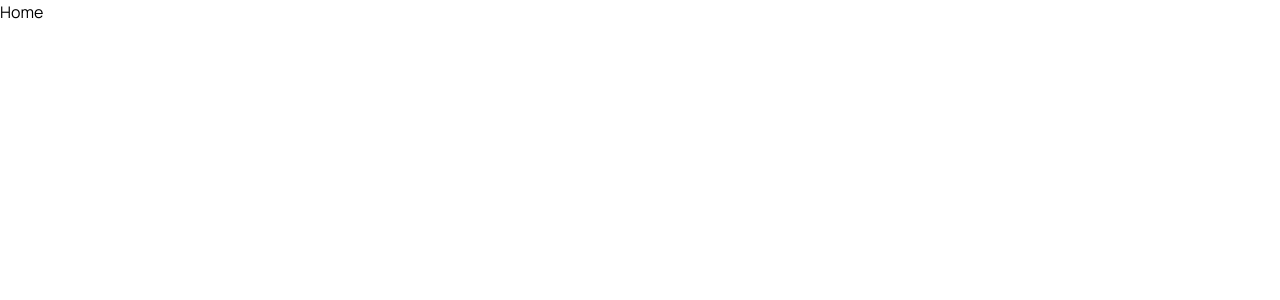
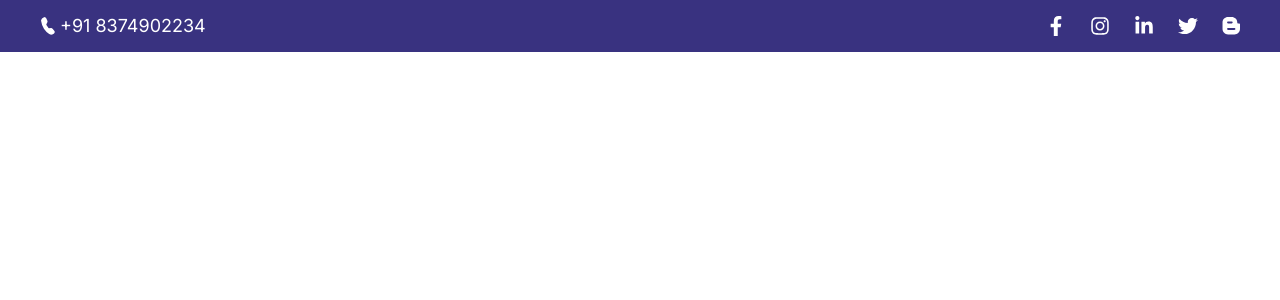
Before and after one commit to eric4477/online-book-store, a React (Vite) app: page /home in a window 1280 px wide. Shown: the top 300 px of the page. Built offline with nearby package versions, Linux system fonts and the light colour scheme.

Commit message:
Implement responsive SocialNavbar with Material UI HamburgerMenu

```diff
--- a/package.json
+++ b/package.json
@@ -12,11 +12,13 @@
   "dependencies": {
     "@emotion/react": "^11.13.0",
     "@emotion/styled": "^11.13.0",
+    "@mui/icons-material": "^5.16.7",
     "@mui/material": "^5.16.7",
     "axios": "^1.7.4",
     "react": "^18.3.1",
     "react-dom": "^18.3.1",
     "react-hook-form": "^7.52.2",
+    "react-icons": "^5.3.0",
     "react-router-dom": "^6.26.0"
   },
   "devDependencies": {
--- /dev/null
+++ b/src/assets/icons/CustomIcon.tsx
@@ -0,0 +1,18 @@
+function CustomIcon({ color }: { color: string }) {
+  return (
+    <svg
+      width="18"
+      height="18"
+      viewBox="0 0 14 14"
+      fill="none"
+      xmlns="http://www.w3.org/2000/svg"
+    >
+      <path
+        d="M4.69755 0C3.55891 0 2.4669 0.452324 1.66176 1.25747C0.856621 2.06261 0.404297 3.15461 0.404297 4.29326V9.30205C0.404297 10.4407 0.856621 11.5327 1.66176 12.3378C2.4669 13.143 3.55891 13.5953 4.69755 13.5953H9.70635C10.845 13.5953 11.937 13.143 12.7421 12.3378C13.5473 11.5327 13.9996 10.4407 13.9996 9.30205V5.72434C13.9996 5.53457 13.9242 5.35257 13.79 5.21838C13.6558 5.08419 13.4738 5.0088 13.2841 5.0088H12.5685C12.3787 5.0088 12.1967 4.93341 12.0626 4.79922C11.9284 4.66503 11.853 4.48303 11.853 4.29326C11.853 3.15461 11.4007 2.06261 10.5955 1.25747C9.79037 0.452324 8.69836 0 7.55972 0H4.69755ZM4.69755 3.57771H7.55972C7.95327 3.57771 8.27526 3.89971 8.27526 4.29326C8.27526 4.6868 7.95327 5.0088 7.55972 5.0088H4.69755C4.304 5.0088 3.98201 4.6868 3.98201 4.29326C3.98201 3.89971 4.304 3.57771 4.69755 3.57771ZM4.69755 8.58651H9.70635C10.0999 8.58651 10.4219 8.9085 10.4219 9.30205C10.4219 9.6956 10.0999 10.0176 9.70635 10.0176H4.69755C4.304 10.0176 3.98201 9.6956 3.98201 9.30205C3.98201 8.9085 4.304 8.58651 4.69755 8.58651Z"
+        fill={color}
+      />
+    </svg>
+  );
+}
+
+export default CustomIcon;
--- a/src/index.css
+++ b/src/index.css
@@ -1,8 +1,15 @@
 @import url("https://fonts.googleapis.com/css2?family=Manrope:wght@200..800&family=Montserrat:ital,wght@0,100..900;1,100..900&family=Poppins:ital,wght@0,100;0,200;0,300;0,400;0,500;0,600;0,700;0,800;0,900;1,100;1,200;1,300;1,400;1,500;1,600;1,700;1,800;1,900&display=swap");
+@import url("https://fonts.googleapis.com/css2?family=Inter:ital,opsz,wght@0,14..32,100..900;1,14..32,100..900&display=swap");
 @tailwind base;
 @tailwind components;
 @tailwind utilities;
 
-body {
-  @apply font-manrope;
+* {
+  padding: 0;
+  margin: 0;
+  box-sizing: border-box;
 }
+
+.MuiButtonBase-root {
+  padding: 0 !important;
+}
--- a/src/pages/auth/Login/Login.tsx
+++ b/src/pages/auth/Login/Login.tsx
@@ -41,7 +41,7 @@ function Login() {
   const [rememberMe, setRememberMe] = useState(false);
 
   return (
-    <div className="login-page flex-grow pt-12">
+    <div className="login-page flex-grow pt-12 font-manrope">
       <div className="login-logo flex items-center justify-center">
         <img className="object-cover" src={logoImg} alt="logo" />
       </div>
--- a/src/pages/master/Home/Home.tsx
+++ b/src/pages/master/Home/Home.tsx
@@ -1,5 +1,13 @@
+import SocialNavbar from "../../../shared/SocialNavbar";
+
 function Home() {
-  return <div>Home</div>;
+  return (
+    <div className="font-inter">
+      <header>
+        <SocialNavbar />
+      </header>
+    </div>
+  );
 }
 
 export default Home;
--- /dev/null
+++ b/src/shared/HamburgerMenu.tsx
@@ -0,0 +1,78 @@
+import React, { useState } from "react";
+import MenuIcon from "@mui/icons-material/Menu";
+import IconButton from "@mui/material/IconButton";
+import Menu from "@mui/material/Menu";
+
+import {
+  FaFacebookF,
+  FaInstagram,
+  FaLinkedinIn,
+  FaTwitter,
+} from "react-icons/fa";
+import CustomIcon from "../assets/icons/CustomIcon";
+
+const HamburgerMenu = () => {
+  const [anchorEl, setAnchorEl] = useState<null | HTMLElement>(null);
+
+  const handleClick = (event: React.MouseEvent<HTMLButtonElement>) => {
+    setAnchorEl(event.currentTarget);
+  };
+
+  const handleClose = () => {
+    setAnchorEl(null);
+  };
+
+  return (
+    <div className="sm:hidden">
+      <IconButton
+        className="p-0"
+        edge="start"
+        color="inherit"
+        aria-label="menu"
+        onClick={handleClick}
+      >
+        <MenuIcon />
+      </IconButton>
+      <Menu
+        anchorEl={anchorEl}
+        open={Boolean(anchorEl)}
+        onClose={handleClose}
+        sx={{
+          "& .MuiMenu-paper": {
+            "@media (min-width: 640px)": {
+              display: "none",
+            },
+            marginTop: "7px",
+          },
+        }}
+        MenuListProps={{
+          style: {
+            display: "flex",
+            flexDirection: "column",
+            alignItems: "center",
+            gap: "15px",
+            padding: "15px",
+          },
+        }}
+      >
+        <a href="#" onClick={handleClose}>
+          <FaFacebookF className="text-[20px]" />
+        </a>
+        <a href="#" onClick={handleClose}>
+          <FaInstagram className="text-[20px]" />
+        </a>
+        <a href="#" onClick={handleClose}>
+          <FaLinkedinIn className="text-[20px]" />
+        </a>
+        <a href="#" onClick={handleClose}>
+          <FaTwitter className="text-[20px]" />
+        </a>
+        <a href="#" onClick={handleClose}>
+          <CustomIcon color="black" />
+        </a>
+      </Menu>
+    </div>
+  );
+};
+
+export default HamburgerMenu;
--- /dev/null
+++ b/src/shared/SocialNavbar.tsx
@@ -0,0 +1,40 @@
+import { BsFillTelephoneFill } from "react-icons/bs";
+import HamburgerMenu from "./HamburgerMenu";
+import {
+  FaFacebookF,
+  FaInstagram,
+  FaLinkedinIn,
+  FaTwitter,
+} from "react-icons/fa";
+import CustomIcon from "../assets/icons/CustomIcon";
+
+function SocialNavbar() {
+  return (
+    <nav className="py-3 px-10 flex items-center justify-between bg-[#393280] text-white max-sm:px-5">
+      <div className="contact-phone flex items-center gap-1">
+        <BsFillTelephoneFill className="transform rotate-12" />
+        <span className="text-lg">+91 8374902234</span>
+      </div>
+      <div className="social-links flex items-center gap-6 max-sm:hidden">
+        <a href="#">
+          <FaFacebookF className="text-[20px]" />
+        </a>
+        <a href="#">
+          <FaInstagram className="text-[20px]" />
+        </a>
+        <a href="#">
+          <FaLinkedinIn className="text-[20px]" />
+        </a>
+        <a href="#">
+          <FaTwitter className="text-[20px]" />
+        </a>
+        <a href="#">
+          <CustomIcon color="white" />
+        </a>
+      </div>
+      <HamburgerMenu />
+    </nav>
+  );
+}
+
+export default SocialNavbar;
--- a/tailwind.config.js
+++ b/tailwind.config.js
@@ -5,6 +5,7 @@ export default {
     extend: {
       fontFamily: {
         manrope: ["Manrope", "sans-serif"],
+        inter: ["Inter", "sans-serif"],
       },
     },
   },
```
Also changed, not shown: 1 other file (tests, documents, lock files or other folders).
